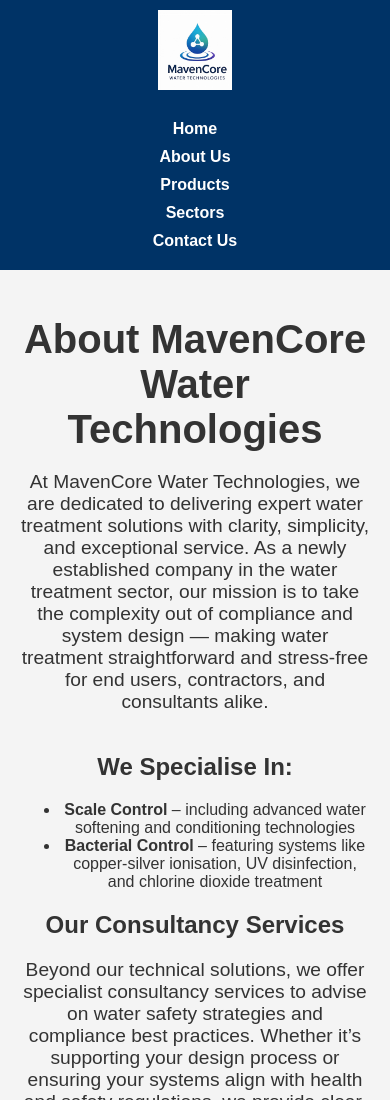
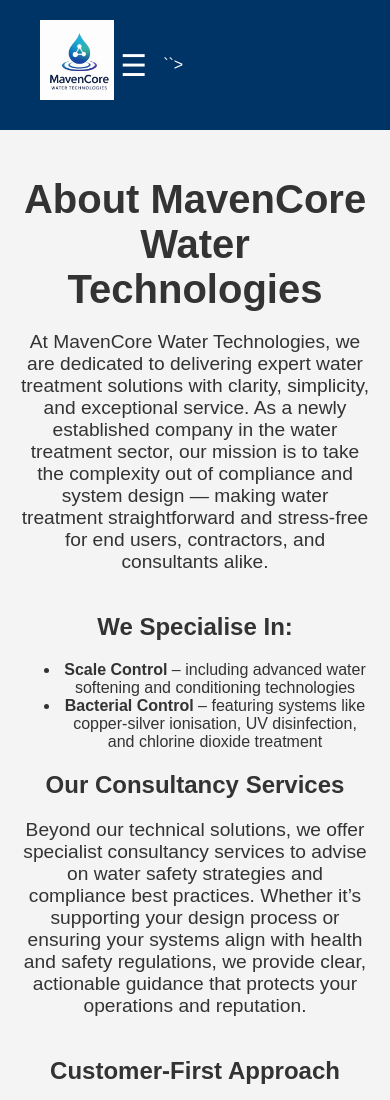
Before and after one commit to Martin24060/mavencore-site, a plain HTML site: page about.html in a window 390 px wide. Shown: the top 1100 px of the page. Drawn offline with Linux system fonts and the light colour scheme.

Commit message:
Update about.html

```diff
--- a/about.html
+++ b/about.html
@@ -14,14 +14,24 @@
 
 <body>
 <header>
+  <header>
   <img src="assets/logo.jpeg" alt="MavenCore Logo" class="logo">
-  <nav>
+  <button class="menu-toggle" onclick="toggleMenu()">☰</button>
+  <nav id="main-nav">
     <a href="index.html">Home</a>
     <a href="about.html">About Us</a>
     <a href="products.html">Products</a>
     <a href="sectors.html">Sectors</a>
     <a href="contact.html">Contact Us</a>
   </nav>
+<script>
+  function toggleMenu() {
+    const nav = document.getElementById('main-nav');
+    nav.classList.toggle('open');
+  }
+</script>
+``>
+
 </header>
 
 </header>
```
